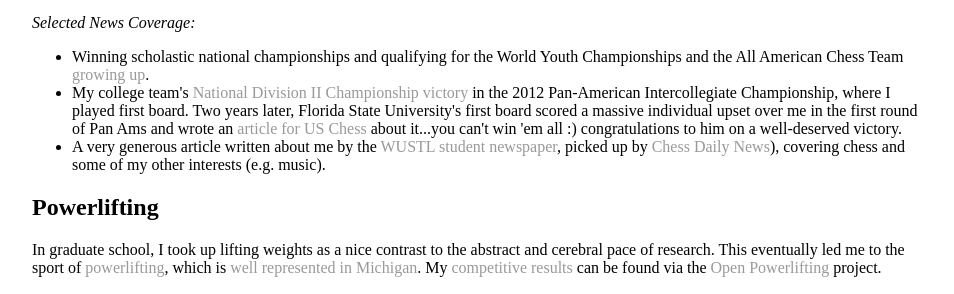
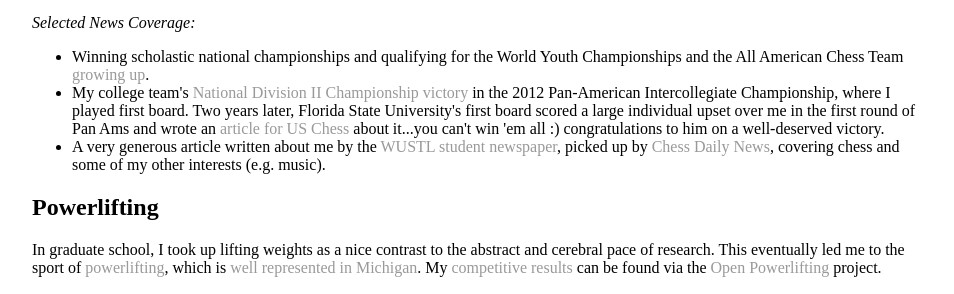
Before and after one commit to markheimann/markheimann.github.io, a Jekyll site: the page built from other.html, in a window 1280 px wide. Shown: the part 540-834 px from the top of the page, without its empty margins (160-1114 px from the left). Built offline with Jekyll 4.4.1, drawn with Linux system fonts in a browser that asks for light colours.

Commit message:
fix typo

```diff
--- a/other.html
+++ b/other.html
@@ -15,8 +15,8 @@ I hold the titles of <a href="http://www.uschess.org/msa/MbrDtlMain.php?12802899
 	<i>Selected News Coverage:</i>
 	<ul>
 	<li>Winning scholastic national championships and qualifying for the World Youth Championships and the All American Chess Team <a href="http://triblive.com/x/pittsburghtrib/news/pittsburgh/s_454281.html">growing up</a>.
-	<li>My college team's <a href="http://www.studlife.com/news/2013/01/28/chess-club-wins-division-ii-championship/"> National Division II Championship victory</a> in the 2012 Pan-American Intercollegiate Championship, where I played first board.  Two years later, Florida State University's first board scored a massive individual upset over me in the first round of Pan Ams and wrote an <a href="http://www.uschess.org/content/view/12899/735">article for US Chess</a> about it...you can't win 'em all :) congratulations to him on a well-deserved victory.
-	<li>A very generous article written about me by the <a href="http://www.studlife.com/scene/profile/2014/02/27/a-man-of-many-talents-mark-heimanns-intensive-quest-to-conquer-everything-wash-u-has-to-offer/">WUSTL student newspaper</a>, picked up by <a href="http://web.chessdailynews.com/a-man-of-many-talents/">Chess Daily News</a>), covering chess and some of my other interests (e.g. music).
+	<li>My college team's <a href="http://www.studlife.com/news/2013/01/28/chess-club-wins-division-ii-championship/"> National Division II Championship victory</a> in the 2012 Pan-American Intercollegiate Championship, where I played first board.  Two years later, Florida State University's first board scored a large individual upset over me in the first round of Pan Ams and wrote an <a href="http://www.uschess.org/content/view/12899/735">article for US Chess</a> about it...you can't win 'em all :) congratulations to him on a well-deserved victory.
+	<li>A very generous article written about me by the <a href="http://www.studlife.com/scene/profile/2014/02/27/a-man-of-many-talents-mark-heimanns-intensive-quest-to-conquer-everything-wash-u-has-to-offer/">WUSTL student newspaper</a>, picked up by <a href="http://web.chessdailynews.com/a-man-of-many-talents/">Chess Daily News</a>, covering chess and some of my other interests (e.g. music).
 	</ul>
 </div>
 
```
